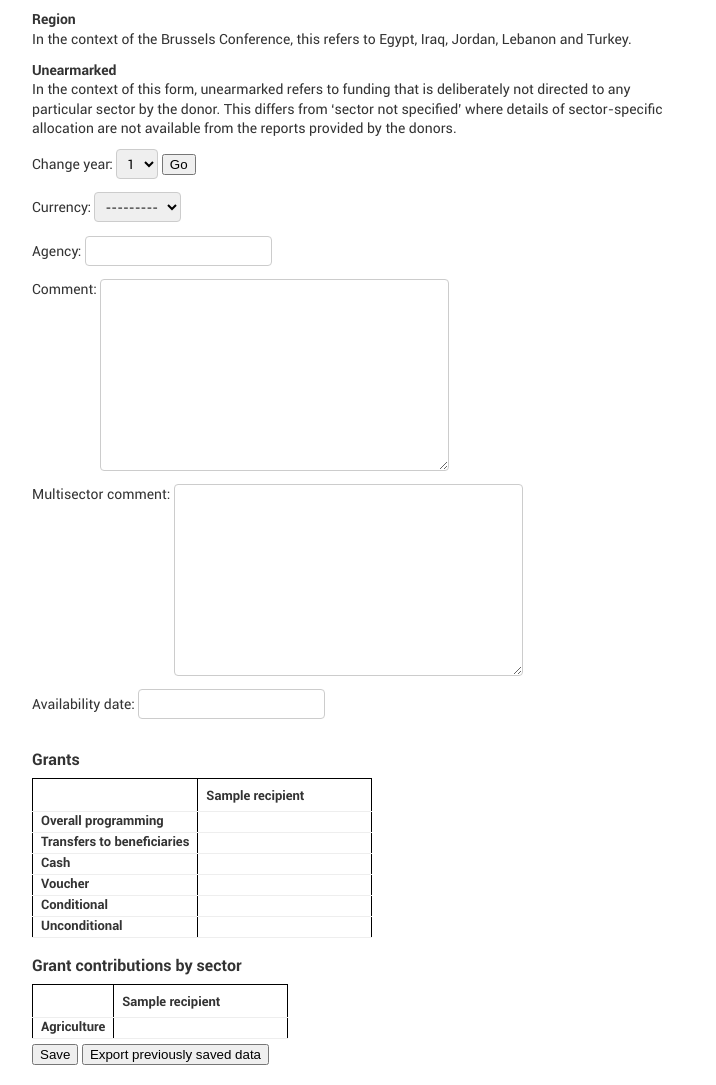
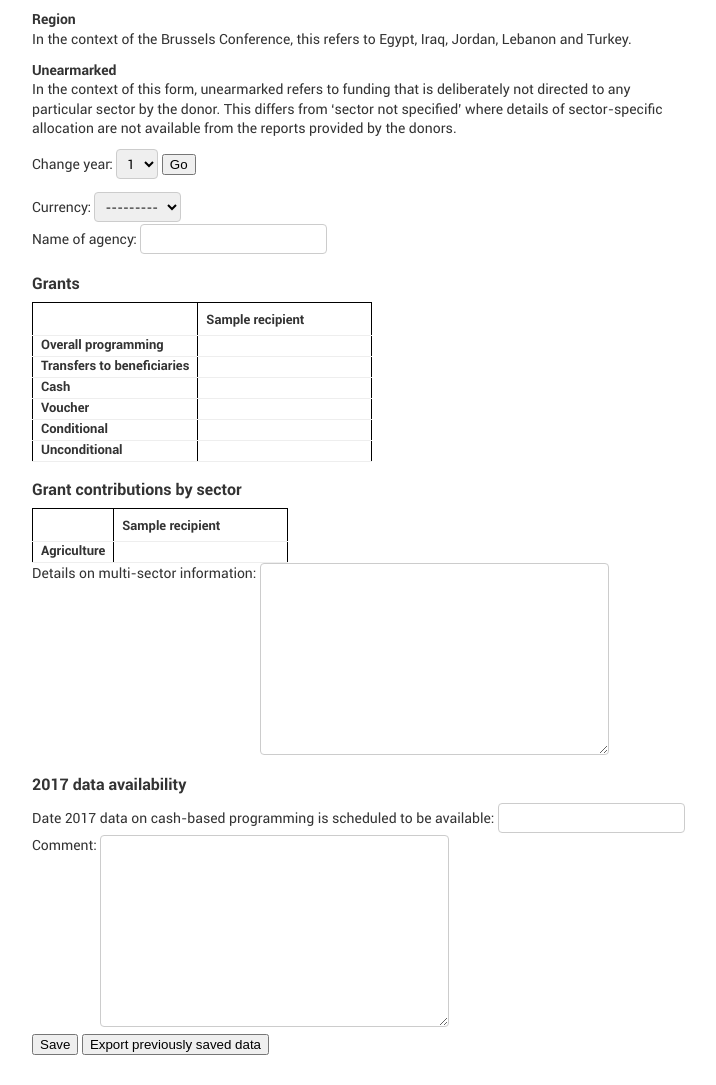
Before and after one commit to devinit/GHTS, a Django app: page /edit/2017/ in a window 1280 px wide; the page is wider, and only the part inside the window is pictured. Shown: the part 1404-2489 px from the top of that part, without its empty margins (8-724 px from the left). After the commit the page ends 2459 px from the top of that part, so only its background shows below. Run offline with Django 3.2, Linux system fonts and the light colour scheme; a user stored in the database is signed in; data comes from the database, SQL or seed files in the repository; tables that the repository leaves empty hold one stand-in row (values such as "Sample post").

Commit message:
Both versions

```diff
--- a/ghts/templates/core/edit-locked.html
+++ b/ghts/templates/core/edit-locked.html
@@ -147,7 +147,16 @@
         });
     </script>
     <form method="POST" class="transaction-form">{% csrf_token %}
-        {{ form.as_p }}
+        <div class="fieldWrapper">
+            {{ form.currency.errors }}
+            <label for="{{ form.currency.id_for_label }}">Currency:</label>
+            {{ form.currency }}
+        </div>
+        <div class="fieldWrapper">
+            {{ form.agency.errors }}
+            <label for="{{ form.agency.id_for_label }}">Name of agency:</label>
+            {{ form.agency }}
+        </div>
     <div class="titleWrap">
         <h2>Grants</h2>
     </div>
@@ -186,6 +195,24 @@
         </tr>
     {% endfor %}
     </table>
+    <div class="fieldWrapper">
+        {{ form.multisector_comment.errors }}
+        <label for="{{ form.multisector_comment.id_for_label }}">Details on multi-sector information:</label>
+        {{ form.multisector_comment }}
+    </div>
+    <div class="titleWrap">
+        <h2>2017 data availability</h2>
+    </div>
+        <div class="fieldWrapper">
+            {{ form.availability_date.errors }}
+            <label for="{{ form.availability_date.id_for_label }}">Date 2017 data on cash-based programming is scheduled to be available:</label>
+            {{ form.availability_date }}
+        </div>
+        <div class="fieldWrapper">
+            {{ form.comment.errors }}
+            <label for="{{ form.comment.id_for_label }}">Comment:</label>
+            {{ form.comment }}
+        </div>
         {% for warning in warnings %}
             <p class="warning">{{warning}}</p>
         {% endfor %}
```
